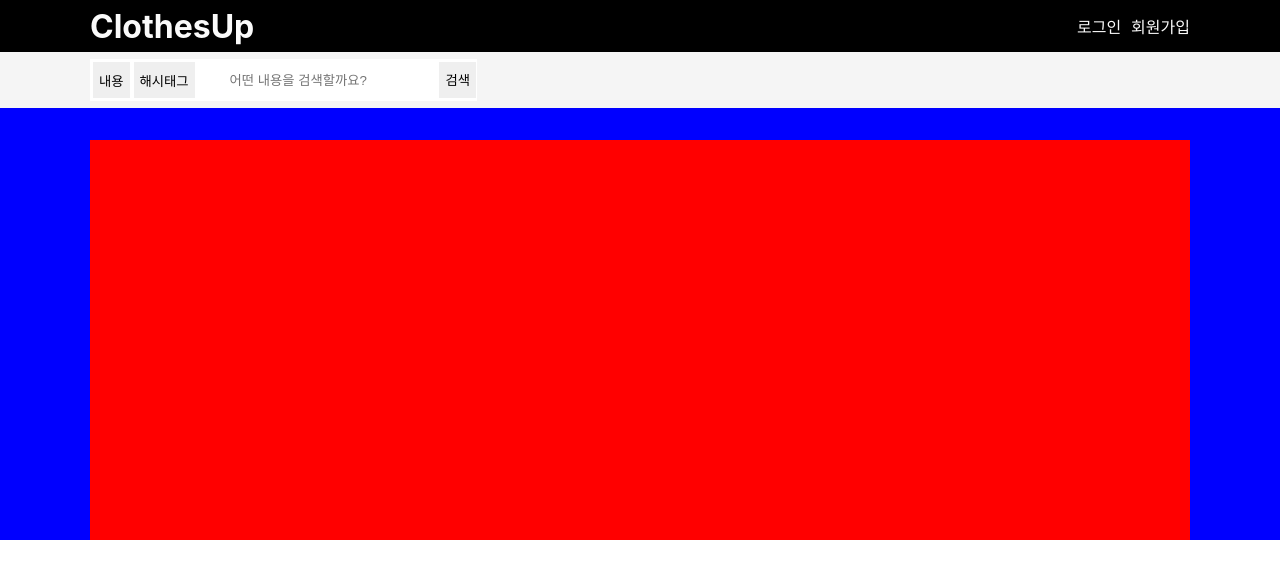
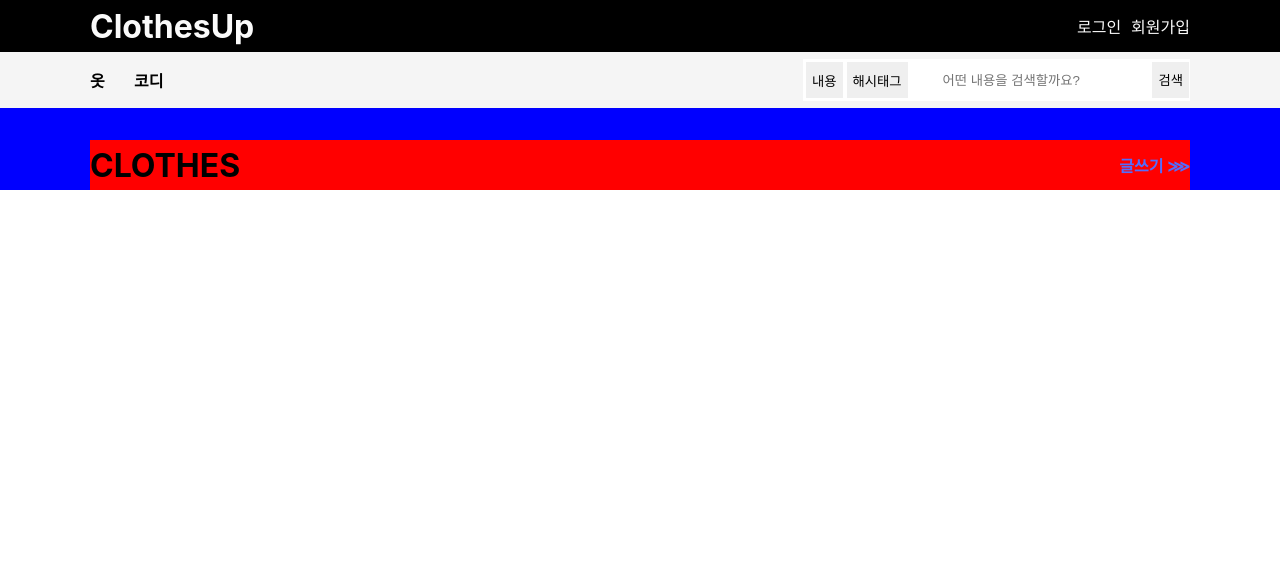
Before and after one commit to nggoong/ClothesUp, a React (Create React App) app: page /ClothesPostings in a window 1280 px wide. Before the commit this address led to /. Shown: the top 578 px of the page. Built offline with nearby package versions, Linux system fonts and the light colour scheme.

Commit message:
포스팅하는 페이지 레이아웃 작성 및 구현✔

```diff
--- a/src/App.js
+++ b/src/App.js
@@ -5,7 +5,10 @@ import Modal from './Components/Modal/Modal';
 import {SignUp, Login} from './Components/Modal/MemberModal';
 import { ModalContext } from './Context/ModalProvider';
 import Home from './Components/HomeComponent/Home';
+import ClothesPostings from './Components/Posting/ClothesPostings';
+import CoordinationPostings from './Components/Posting/CoordinationPostings';
 import { Switch, Route, Redirect, useHistory} from 'react-router-dom';
+import Posting from './Components/Posting/Posting';
 
 function App() {
   const ModalStore = useContext(ModalContext);
@@ -19,7 +22,10 @@ function App() {
       <ContentWrapper>
           <Content>
             <Switch>
-              <Route exact path="/" render={()=> <Home/>}></Route>
+              <Route exact path="/" render={()=> <Home/>}/>
+              <Route exact path="/ClothesPostings" render={()=> <ClothesPostings/>}/>
+              <Route exact path="/CoordinationPostings" render={()=> <CoordinationPostings/>}/>
+              <Route path="/CoordinationPostings/posting" render={()=> <Posting/>}/>
               <Route render={()=><Redirect to='/'/>}/>
             </Switch>
           </Content>
@@ -39,16 +45,17 @@ const AppContainer = styled.div`
 `
 
 const ContentWrapper = styled.div`
-  background:blue;
   width:100vw;
   padding-top:140px;
   display:flex;
   justify-content:center;
-  height:50%;
+  background:blue;
+
 `
 
 const Content = styled.div`
   width:100%;
   max-width:1100px;
+  // height:50vh;
   background:red;
 `
--- a/src/Components/Header.js
+++ b/src/Components/Header.js
@@ -2,6 +2,7 @@ import React, { useContext } from 'react';
 import styled from 'styled-components';
 import { ModalContext } from '../Context/ModalProvider';
 import { LoginContext } from '../Context/LoginProvider';
+import { Link } from 'react-router-dom';
 
 const Header = () => {
 
@@ -31,7 +32,7 @@ const Header = () => {
         <HeaderWrapper>
             <HeaderContents>
                 <div className='logo'>
-                    <h1>ClothesUp</h1>
+                    <h1><Link to='/'>ClothesUp</Link></h1>
                 </div>
                 <div className='btns' onClick={btnClickHandler}>
                     <div className='btn btn-login'>
@@ -44,6 +45,10 @@ const Header = () => {
             </HeaderContents>
             <SearchArea className='search-area'>
                 <div className='search-content'>
+                <MoreBtnsWrapper>
+                    <MoreLink><Link to={'/ClothesPostings'}>옷</Link></MoreLink>
+                    <MoreLink><Link to={'/CoordinationPostings'}>코디</Link></MoreLink>
+                </MoreBtnsWrapper>
                 <SearchDiv>
                     <div className='option'>
                         <button>내용</button>
@@ -88,8 +93,12 @@ const HeaderContents = styled.div`
     h1 {
         margin:0;
         padding:0;
-        color:#fafafa;
         user-select:none;
+        a {
+            text-decoration:none;
+            color:#fafafa;
+        }
+
     }
     .btns {
         display:flex;
@@ -157,3 +166,25 @@ const SearchDiv = styled.div`
     }
 
 `
+
+const MoreBtnsWrapper = styled.div`
+    width:20%;
+    margin-right:auto;
+    // background:red;
+    height:100%;
+    display:flex;
+    align-items:center;
+`
+
+const MoreLink = styled.p`
+    width:20%;
+    font-weight:bold;
+    a {
+        text-decoration:none;
+        color:black;
+
+        &:hover, &:active {
+            color: #f44336;
+        }
+    }
+`
--- /dev/null
+++ b/src/Components/Posting/ClothesPostings.js
@@ -0,0 +1,58 @@
+import React from 'react';
+import styled from 'styled-components';
+import { Link } from 'react-router-dom';
+
+
+const ClothesPostings = ( { children }) => {
+
+
+    return(
+        <>
+            <PostingsWrapper>
+                <PostingHeader>
+                    <PostingTitle>
+                        CLOTHES
+                    </PostingTitle>
+                    <PostingLink>
+                        <Link to='/CoordinationPostings/posting'>글쓰기 ⋙</Link>
+                    </PostingLink>
+                </PostingHeader>
+                {children}
+            </PostingsWrapper>
+
+        </>
+    )
+}
+
+
+
+
+
+export default ClothesPostings;
+
+
+const PostingsWrapper = styled.div`
+    // background:red;
+`
+
+const PostingHeader = styled.div`
+    width:100%;
+    height:50px;
+    display:flex;
+    align-items:center;
+    justify-content:space-between;
+
+`
+const PostingTitle = styled.h1`
+    color:black;
+    margin:0;
+`
+const PostingLink = styled.p`
+    margin:0;
+
+    a {
+        text-decoration:none;
+        font-weight:bold;
+        color: #536dfe;
+    }
+`
--- /dev/null
+++ b/src/Components/Posting/CoordinationPostings.js
@@ -0,0 +1,13 @@
+import React from 'react';
+
+const CoordinationPostings = () => {
+
+
+    return(
+        <>
+            coordination
+        </>
+    )
+}
+
+export default CoordinationPostings;
--- /dev/null
+++ b/src/Components/Posting/Posting.js
@@ -0,0 +1,61 @@
+import React from 'react';
+import styled from 'styled-components';
+
+const Posting = () => {
+
+    return(
+        <>
+            <PostingInputsWrapper>
+                <ImageViewer>
+                    <div className='Image'>
+                        <img></img>
+                    </div>
+                </ImageViewer>
+                <Inputs>
+                <ContentInput className='hello'></ContentInput>
+                </Inputs>
+            </PostingInputsWrapper>
+        </>
+    )
+}
+
+export default Posting;
+
+const PostingInputsWrapper = styled.div`
+    height:80vh;
+    width:100%;
+    background:yellow;
+`
+
+const ImageViewer = styled.div`
+    height:60%;
+    background:red;
+    display:flex;
+    justify-content:center;
+    align-items:center;
+    // border:none;
+
+    .Image {
+        width:50%;
+        height:100%;
+        background:white;
+        // border:none;
+    }
+    img {
+        width:100%;
+        height:100%;
+        // border:none;
+    }
+`
+
+const Inputs = styled.div`
+    height:40%;
+    background:white;
+    // border:none;
+`
+
+const ContentInput = styled.div`
+    background:yellow;
+    height:100%;
+    width:75%;
+`
```
